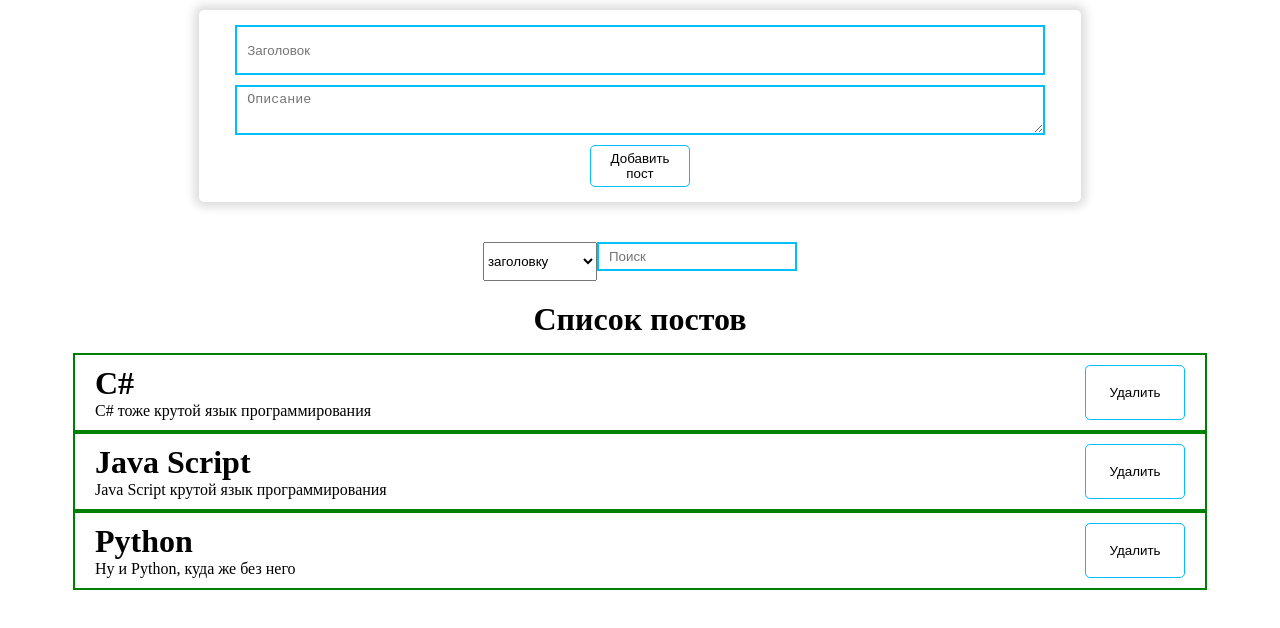
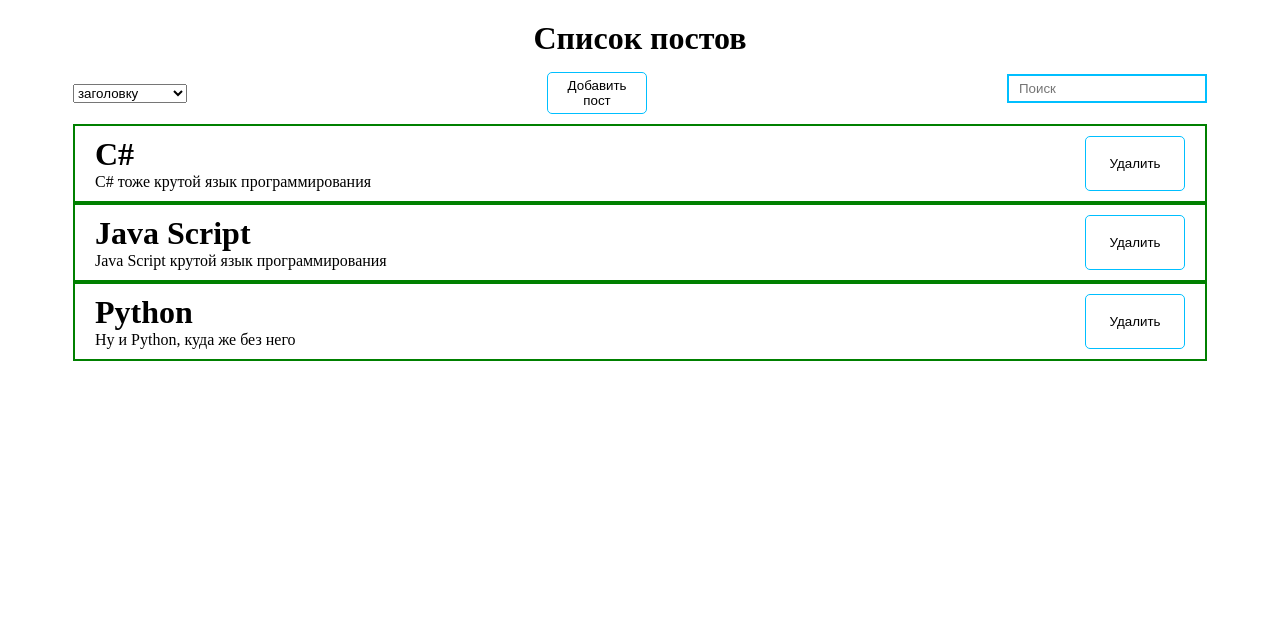
Before and after one commit to SteamDwarf/ReactNote, a React (Create React App) app: page / in a window 1280 px wide. Shown: the top 628 px of the page. Built offline with nearby package versions, Linux system fonts and the light colour scheme.

Commit message:
Added modal

```diff
--- a/src/App.js
+++ b/src/App.js
@@ -1,8 +1,9 @@
 import {React, useState, useMemo} from 'react';
 import "./styles/App.css";
 import PostsList from './components/PostsList';
-import PostForm from './components/PostForm';
+import MyModal from './UI/MyModal';
 import PostVieweControl from './components/PostVieweControl';
+import MyBtn from './UI/MyBtn';
 
 function App () {
 
@@ -13,6 +14,7 @@ function App () {
   ]);
   const [curSortOption, setCurSortOption] = useState('title');
   const [postFilter, setPostFilter] = useState('');
+  const [modalState, setModalState] = useState(false);
 
   const sortedPosts = useMemo(() => {
     return ([...posts].sort((a,b) => a[curSortOption].localeCompare(b[curSortOption]))
@@ -36,9 +38,9 @@ function App () {
   }, [postFilter, posts]);
 
 
-  function addNewPost(newPost) {
+  /* function addNewPost(newPost) {
     setPosts([...posts, newPost]);
-  }
+  } */
   function deletePost(delPost) {
     setPosts(posts.filter(post => post.id !== delPost.id));
   }
@@ -53,15 +55,19 @@ function App () {
 
   return (
     <div className="App">
-      <PostForm addNewPost={addNewPost}/>
-      <PostVieweControl
-        changePostOrder={changePostOrder}
-        findPosts={findPosts}
+      <MyModal
+        posts={posts}
+        setPosts={setPosts}
+        modalState={modalState}
+        setModalState={setModalState}
       />
           <div className={"post-list"}>
             <PostsList
               posts={sortedAndFilteredPosts}
               deletePost={deletePost}
+              changePostOrder={changePostOrder}
+              findPosts={findPosts}
+              setModalState={setModalState}
             />
           </div>
 
--- /dev/null
+++ b/src/UI/MyModal.js
@@ -0,0 +1,29 @@
+import React from 'react';
+import PostForm from '../components/PostForm';
+import styles from './MyModal.module.css';
+
+function MyModal({posts, setPosts, modalState, setModalState}) {
+    function addNewPost(newPost) {
+        setPosts([...posts, newPost]);
+    }
+
+    if(modalState) {
+        return (
+            <div className={styles.modal}>
+                <div className={styles['modal_form']}>
+                    <div
+                        className={styles['modal_close']}
+                        onClick={() => setModalState(false)}
+                    >
+                        &#10006;
+                    </div>
+                    <PostForm addNewPost={addNewPost}/>
+                </div>
+            </div>
+        );
+    } else {
+        return null;
+    }
+};
+
+export default MyModal;
--- /dev/null
+++ b/src/UI/MyModal.module.css
@@ -0,0 +1,25 @@
+.modal {
+    display: block;
+    position: absolute;
+    top: 0;
+    width: 100%;
+    height: 100%;
+    background-color: rgba(0, 0, 0, 0.2);
+}
+.modal_form {
+    position: relative;
+    margin: 10% auto;
+    padding: 20px 15px;
+    min-width: 200px;
+    width: 50%;
+    border-radius: 5px;
+    background-color: #fff;
+    border: 2px solid #00BFFF;
+}
+.modal_close {
+    position: absolute;
+    left: 100%;
+    top: -12%;
+    font-size: 25px;
+    cursor: pointer;
+}
--- a/src/components/PostVieweControl.js
+++ b/src/components/PostVieweControl.js
@@ -1,6 +1,7 @@
 import {React, useState} from "react";
 import MySelect from "../UI/MySelect";
 import MyInput from "../UI/MyInput";
+import MyBtn from "../UI/MyBtn";
 
 function PostVieweControl(props) {
     const [curSortOption, setCurSortOption] = useState('');
@@ -26,6 +27,9 @@ function PostVieweControl(props) {
                 changeSortOption={changeSortOption}
                 options={sortOptions}
             />
+            <MyBtn onClick={() => props.setModalState(true)}>
+              Добавить пост
+            </MyBtn>
             <MyInput
                 value={searchValue}
                 placeholder={'Поиск'}
--- a/src/components/PostsList.js
+++ b/src/components/PostsList.js
@@ -1,11 +1,19 @@
 import React from 'react';
 import Post from './Post';
+import PostVieweControl from './PostVieweControl';
 
-function PostsList({posts, deletePost}) {
-  if(posts.length === 0) {
+function PostsList(props) {
+  console.log(props);
+
+  if(props.posts.length === 0) {
     return (
       <div>
-        <h1>Посты не найдены</h1>
+        <h1 className={"post-list_title"}>Посты не найдены</h1>
+        <PostVieweControl
+          changePostOrder={props.changePostOrder}
+          findPosts={props.findPosts}
+          setModalState={props.setModalState}
+        />
       </div>
     );
   }
@@ -13,9 +21,13 @@ function PostsList({posts, deletePost}) {
   return (
     <div>
       <h1 className={"post-list_title"}>Список постов</h1>
-
-      {posts.map(post =>
-        <Post deletePost={deletePost} post={post} key={post.id}/>
+      <PostVieweControl
+        changePostOrder={props.changePostOrder}
+        findPosts={props.findPosts}
+        setModalState={props.setModalState}
+      />
+      {props.posts.map(post =>
+        <Post deletePost={props.deletePost} post={post} key={post.id}/>
       )}
     </div>
   );
--- a/src/styles/App.css
+++ b/src/styles/App.css
@@ -18,6 +18,7 @@
   .post-viewe_block {
     display: flex;
     justify-content: space-between;
+    align-items: center;
     text-align: left;
     margin-bottom: 10px;
   }
@@ -36,21 +37,4 @@
     display: flex;
     flex-direction: column;
     align-items: center;
-    margin-bottom: 40px;
-    padding: 15px;
-    min-width: 200px;
-    width: 70%;
-    box-shadow: 0 0 10px 5px rgba(221, 221, 221, 1);
-    border-radius: 5px;
   }
-/*   .post-form_input {
-    width: 95%;
-    margin-bottom: 10px;
-    padding: 5px 10px;
-    border: 2px solid #00BFFF;
-    outline: none;
-    overflow: hidden;
-  }
-  .post-form_input-big {
-    height: 50px;
-  } */
```
